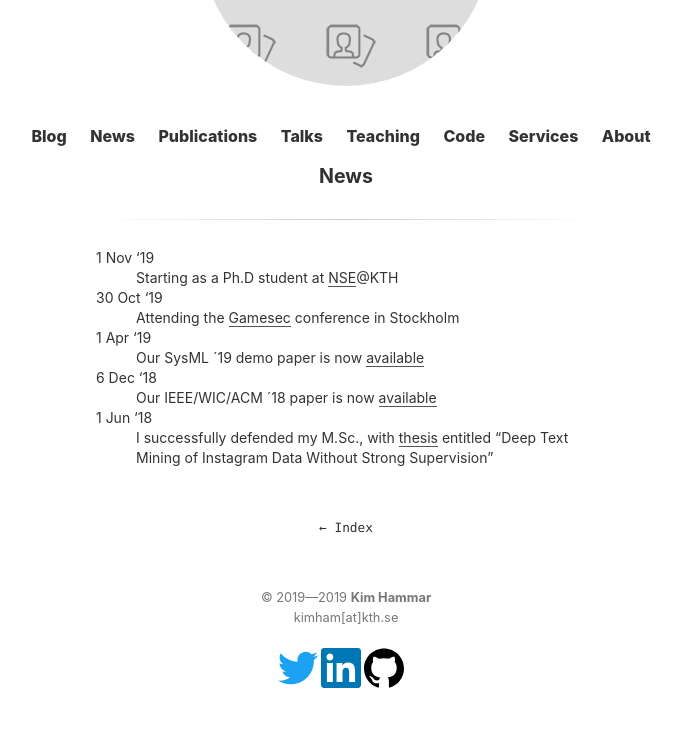
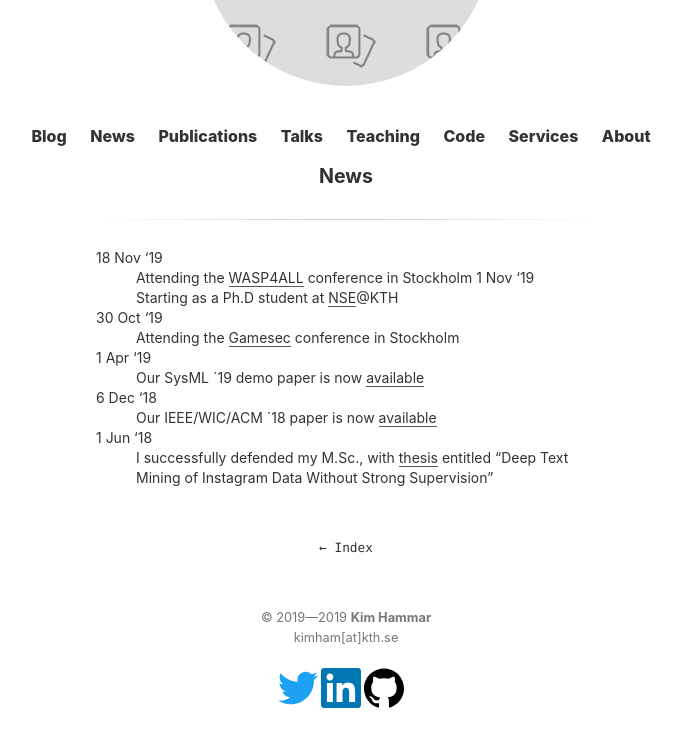
Before and after one commit to Limmen/Limmen.github.io, a Jekyll site: the page built from news.md, in a window 1280 px wide, cut to the strip 244-993 px from the top of the page. Shown: the whole strip, without its empty margins (294-976 px from the left). Built offline with Jekyll 4.4.1, drawn with Linux system fonts in a browser that asks for light colours.

Commit message:
update news

```diff
--- a/news.md
+++ b/news.md
@@ -2,7 +2,8 @@
 layout: page
 title: News
 ---
-
+18 Nov '19
+:   Attending the [WASP4ALL](https://wasp-sweden.org/wasp4all-future-computing-platforms-for-x/) conference in Stockholm
 1 Nov '19
 :   Starting as a Ph.D student at [NSE](https://www.kth.se/nse/about-us)@KTH
 
```
